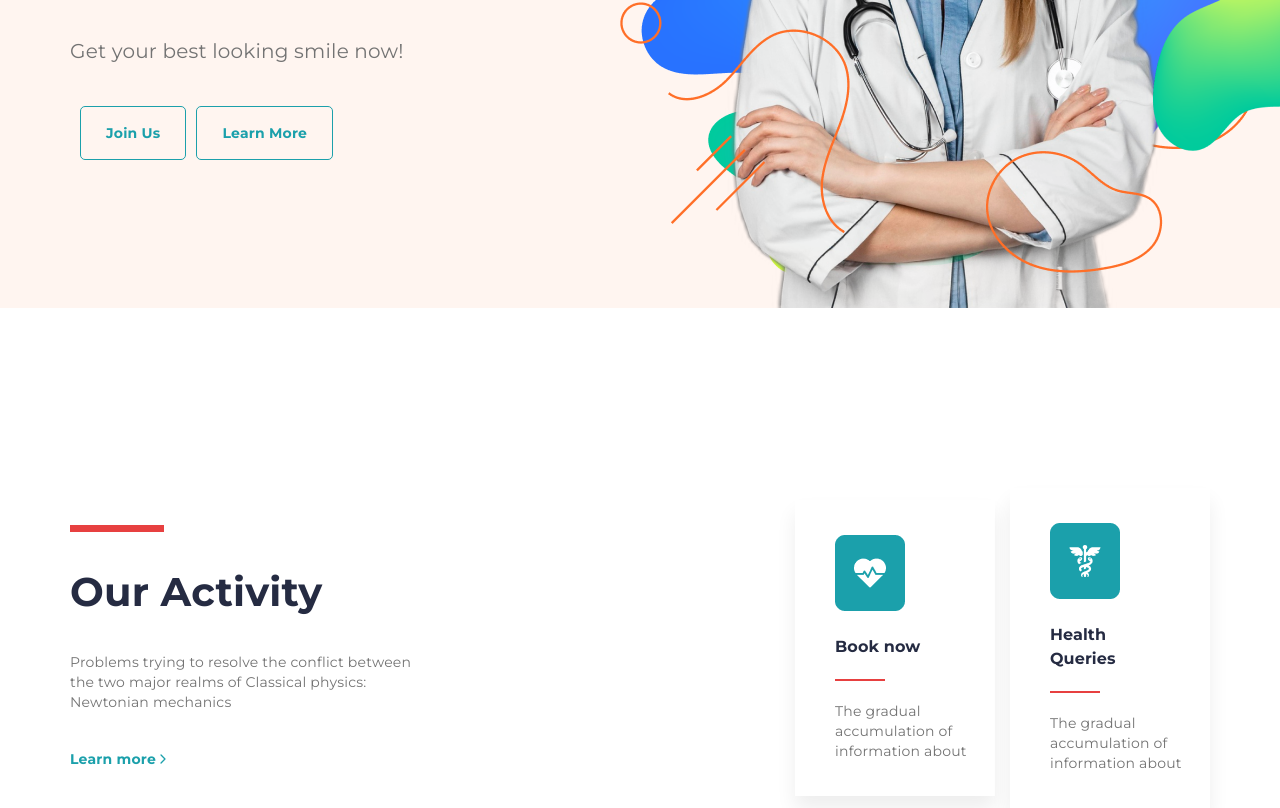
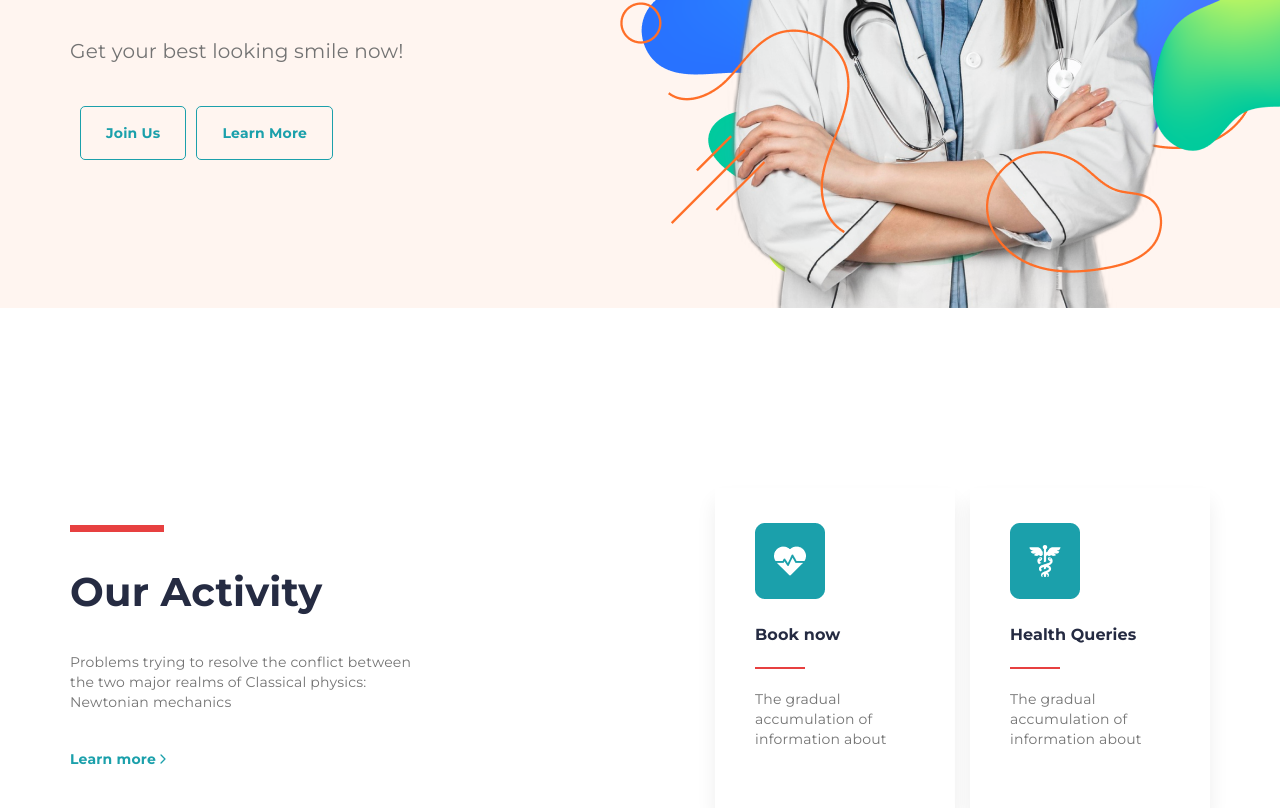
Before and after one commit to Sardor0810-sys/Medical_care, a plain HTML site: page index.html in a window 1280 px wide. Shown: the part 492-1300 px from the top of the page. Drawn offline with nearby package versions, Linux system fonts and the light colour scheme.

Commit message:
initial commit

```diff
--- a/scss/block-all/_page.scss
+++ b/scss/block-all/_page.scss
@@ -39,7 +39,8 @@
     &__card{
         background: #FFFFFF;
         box-shadow: 0px 13px 19px rgba(0, 0, 0, 0.07);
-        width: 200px;
+        width: 240px;
+        height: 320px;
         margin-left: 15px;
         padding: 35px 40px;
     }
```
Also changed, not shown: style/main.css, 1 other file.
